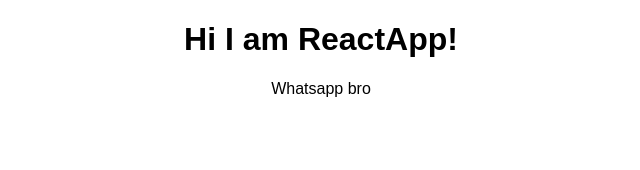
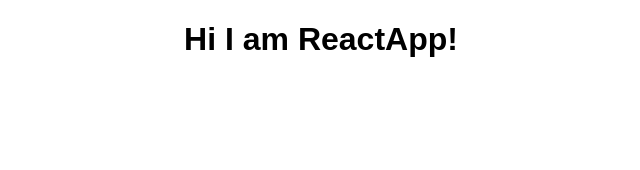
Before and after one commit to AlauddinSaikat71/React-Complete-Guide, a React (Create React App) app: page / in a window 1280 px wide. Shown: the top 170 px of the page, without its empty margins (319-959 px from the left). Built offline with nearby package versions, Linux system fonts and the light colour scheme.

Commit message:
Revert "Merge pull request #1 from AlauddinSaikat71/DEV"
This reverts commit 0fd949a0d1f4129b0d9770511d14c681cf8b3ffe.

```diff
--- a/src/App.js
+++ b/src/App.js
@@ -6,7 +6,6 @@
     return (
       <div className="App">
         <h1>Hi I am ReactApp!</h1>
-        <p> Whatsapp bro </p>
       </div>
     );
   }
```
